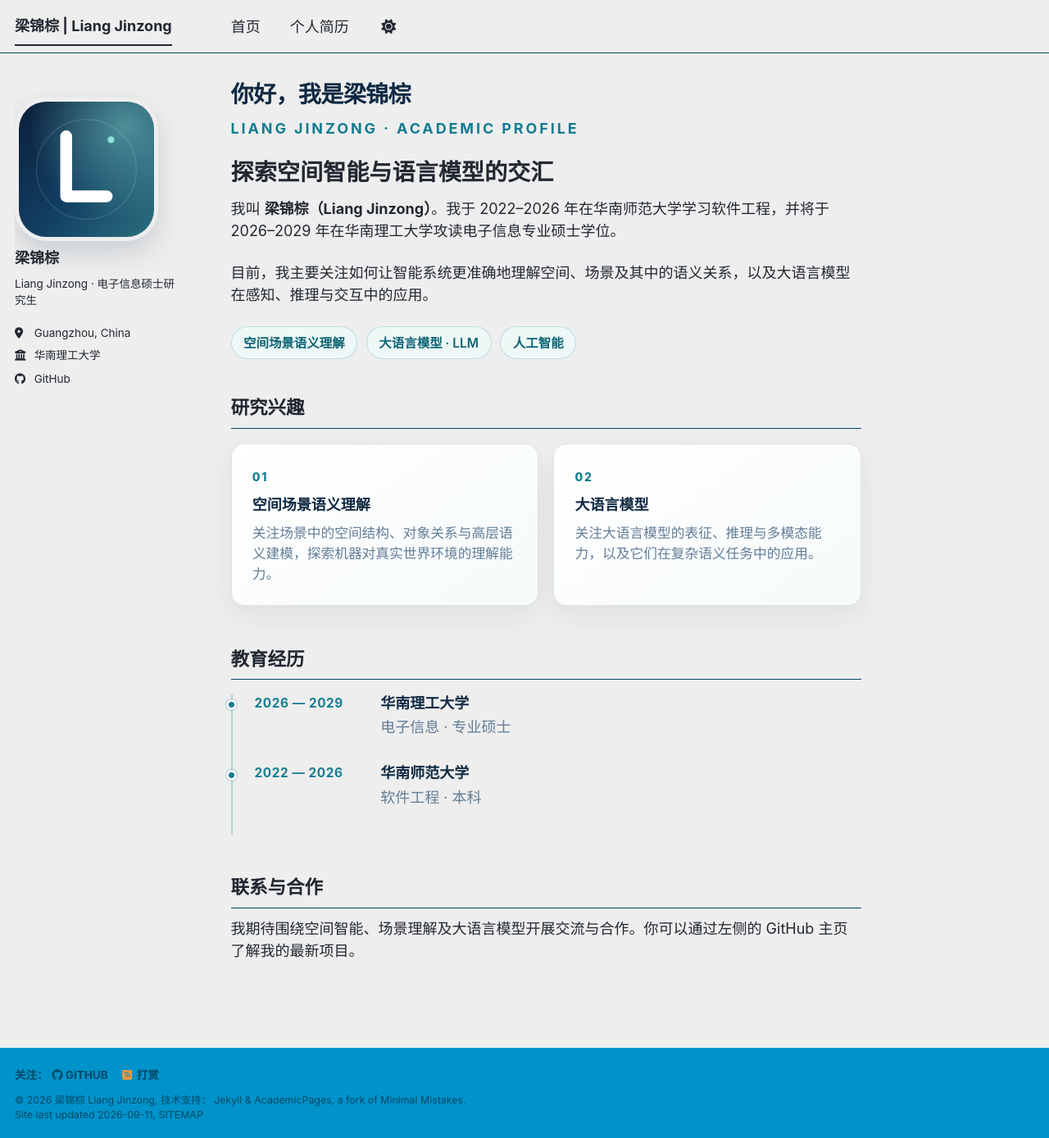
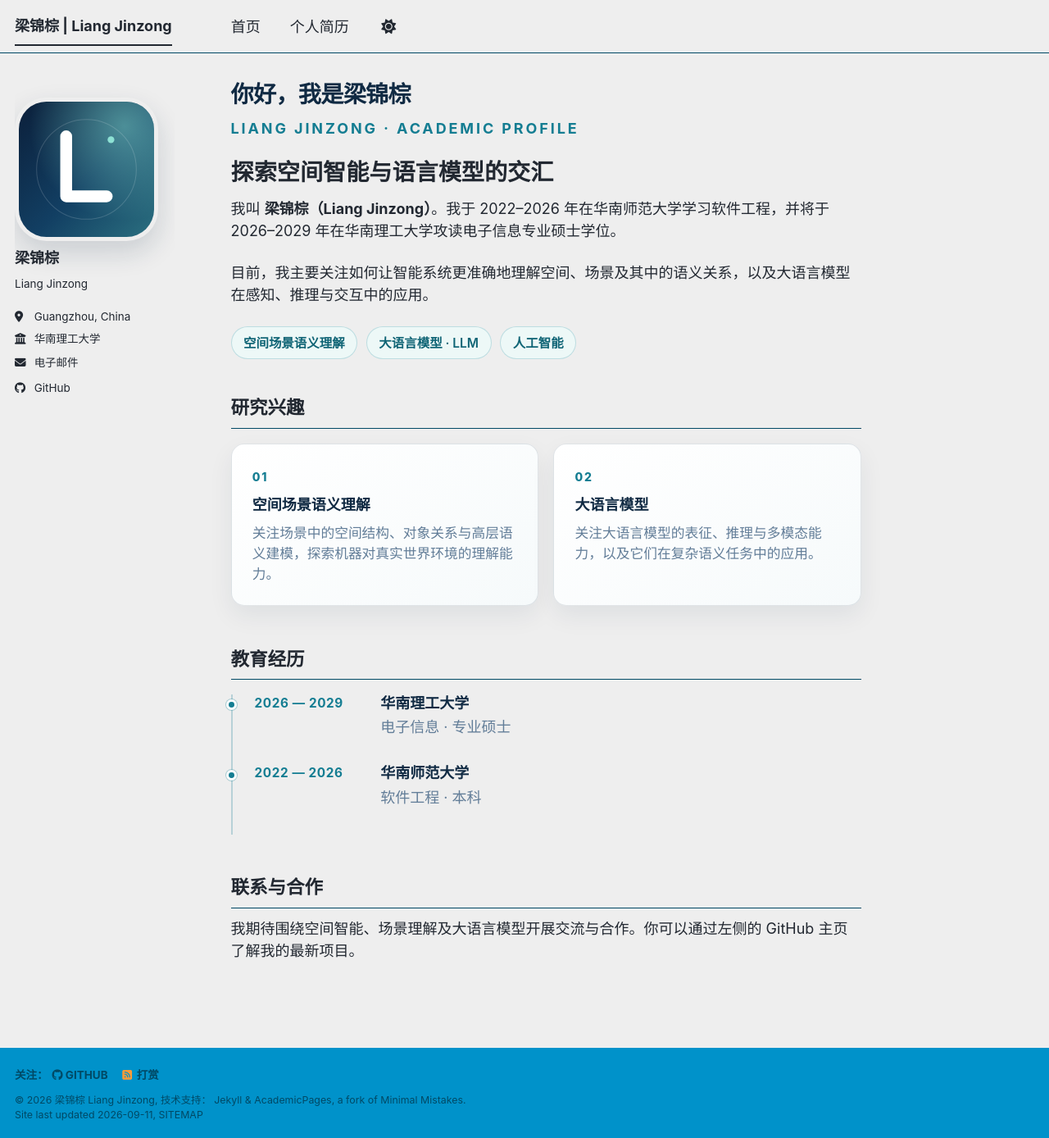
Before and after one commit to liangfeifan/zoom_liang, a Jekyll site: the page built from _pages/about.md, in a window 1280 px wide and 1388 px high. Shown: the whole window at 82% size. Built offline with Jekyll 4.4.1, drawn with Linux system fonts in a browser that asks for light colours; a style sheet for code colours, icons or effects is not loaded.

Commit message:
Update _config.yml

```diff
--- a/_config.yml
+++ b/_config.yml
@@ -26,11 +26,11 @@ author:
   avatar           : "liang-jinzong.svg"
   name             : "梁锦棕"
   pronouns         : # example: "she/her"
-  bio              : "Liang Jinzong · 电子信息硕士研究生"
+  bio              : "Liang Jinzong"
   location         : "Guangzhou, China"
   employer         : "华南理工大学"
   uri              : # URL
-  email            :
+  email            : "jinzoomliang@gmail.com"
 
   # Academic websites
   academia         : # URL
```
